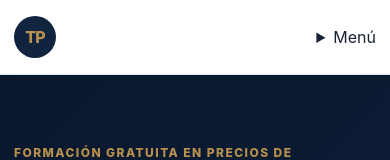
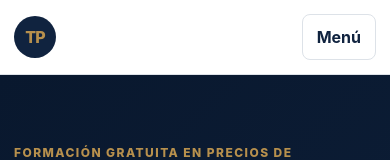
Before and after one commit to manuelcarrero-hash/transfer-pricing-insights-academy, a React (Vite) app: page / in a window 390 px wide. Shown: the top 160 px of the page. Built offline with nearby package versions, Linux system fonts and the light colour scheme.

Commit message:
add responsive mobile navigation styles

```diff
--- a/src/styles/global.css
+++ b/src/styles/global.css
@@ -3,7 +3,7 @@ html { scroll-behavior: smooth; }
 body { margin: 0; min-width: 360px; background: var(--color-bg); color: var(--color-text); font-family: Inter, ui-sans-serif, system-ui, -apple-system, BlinkMacSystemFont, "Segoe UI", sans-serif; line-height: 1.65; }
 a { color: inherit; }
 button, input { font: inherit; }
-button:focus-visible, a:focus-visible, input:focus-visible { outline: 3px solid #4c8bd9; outline-offset: 3px; }
+button:focus-visible, a:focus-visible, input:focus-visible, summary:focus-visible { outline: 3px solid #4c8bd9; outline-offset: 3px; }
 .container { width: min(calc(100% - 40px), var(--container)); margin-inline: auto; }
 .narrow { max-width: 960px; }
 .sr-only { position: absolute; width: 1px; height: 1px; padding: 0; margin: -1px; overflow: hidden; clip: rect(0,0,0,0); white-space: nowrap; border: 0; }
@@ -17,6 +17,11 @@ button:focus-visible, a:focus-visible, input:focus-visible { outline: 3px solid
 .nav-link { text-decoration: none; padding: 10px 11px; border-radius: var(--radius-sm); color: var(--color-text-muted); }
 .nav-link.active { color: var(--color-brand-navy); background: #eef2f7; font-weight: 700; }
 .nav-disabled { opacity: .45; cursor: not-allowed; }
+.mobile-nav { display: none; position: relative; }
+.mobile-nav summary { list-style: none; cursor: pointer; min-height: 44px; padding: 9px 14px; border: 1px solid var(--color-border); border-radius: var(--radius-sm); color: var(--color-brand-navy); font-weight: 700; }
+.mobile-nav summary::-webkit-details-marker { display: none; }
+.mobile-nav-panel { position: absolute; right: 0; top: calc(100% + 10px); width: min(290px, calc(100vw - 28px)); padding: 10px; display: grid; background: var(--color-surface); border: 1px solid var(--color-border); border-radius: var(--radius-md); box-shadow: var(--shadow-soft); }
+.mobile-nav-panel .nav-link { display: block; }
 .hero { background: linear-gradient(135deg, var(--color-brand-navy-strong), var(--color-brand-navy)); color: white; padding: 92px 0; }
 .hero-grid { display: grid; grid-template-columns: 1.25fr .75fr; gap: 72px; align-items: center; }
 h1, h2, h3 { color: var(--color-brand-navy); line-height: 1.15; margin-top: 0; }
@@ -100,6 +105,7 @@ h1, h2, h3 { color: var(--color-brand-navy); line-height: 1.15; margin-top: 0; }
 .footer-credit { color: #96a8bc; }
 @media (max-width: 900px) {
   .main-nav { display: none; }
+  .mobile-nav { display: block; }
   .hero-grid, .course-hero { grid-template-columns: 1fr; gap: 34px; }
   .feature-grid { grid-template-columns: 1fr; }
   .hero { padding: 68px 0; }
```
